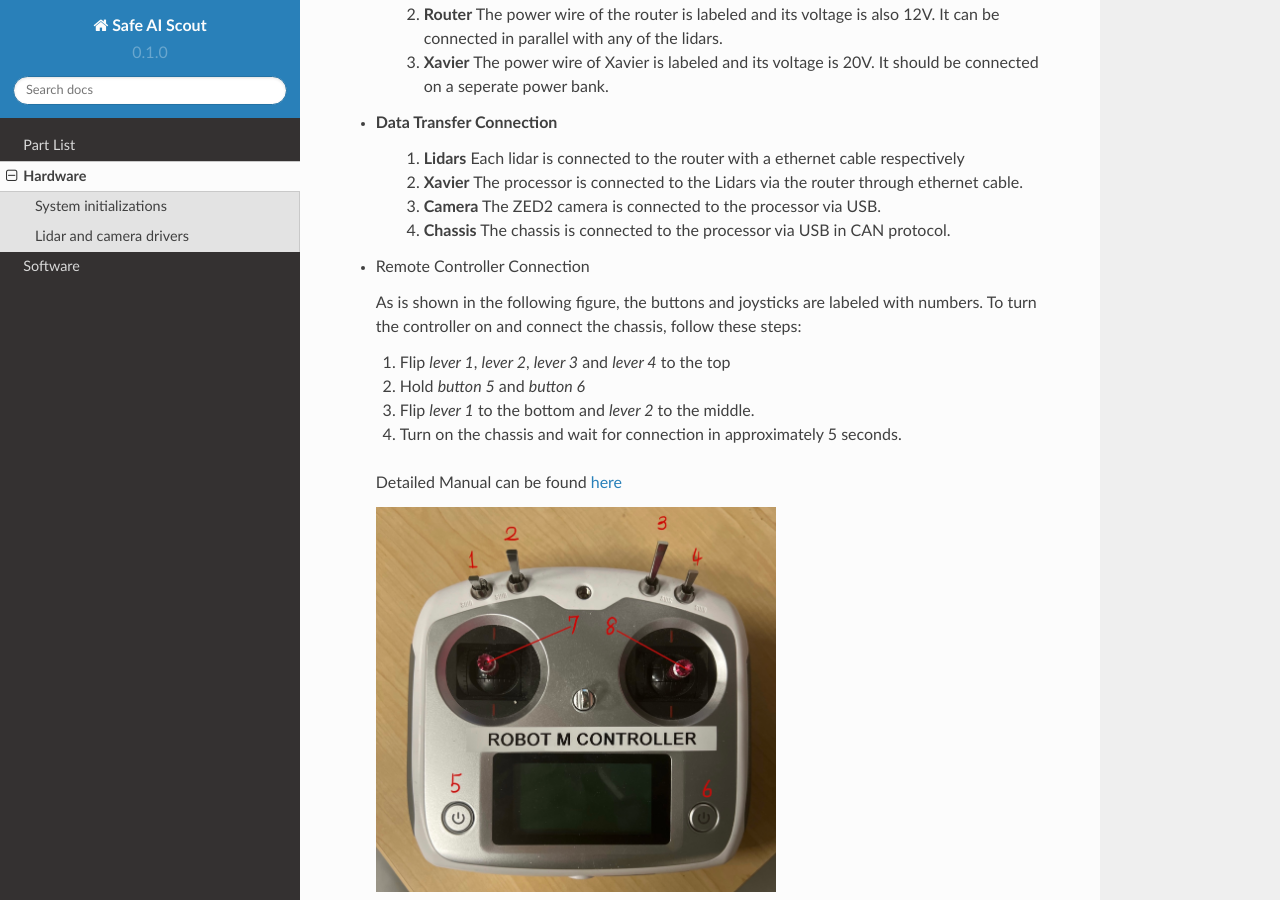
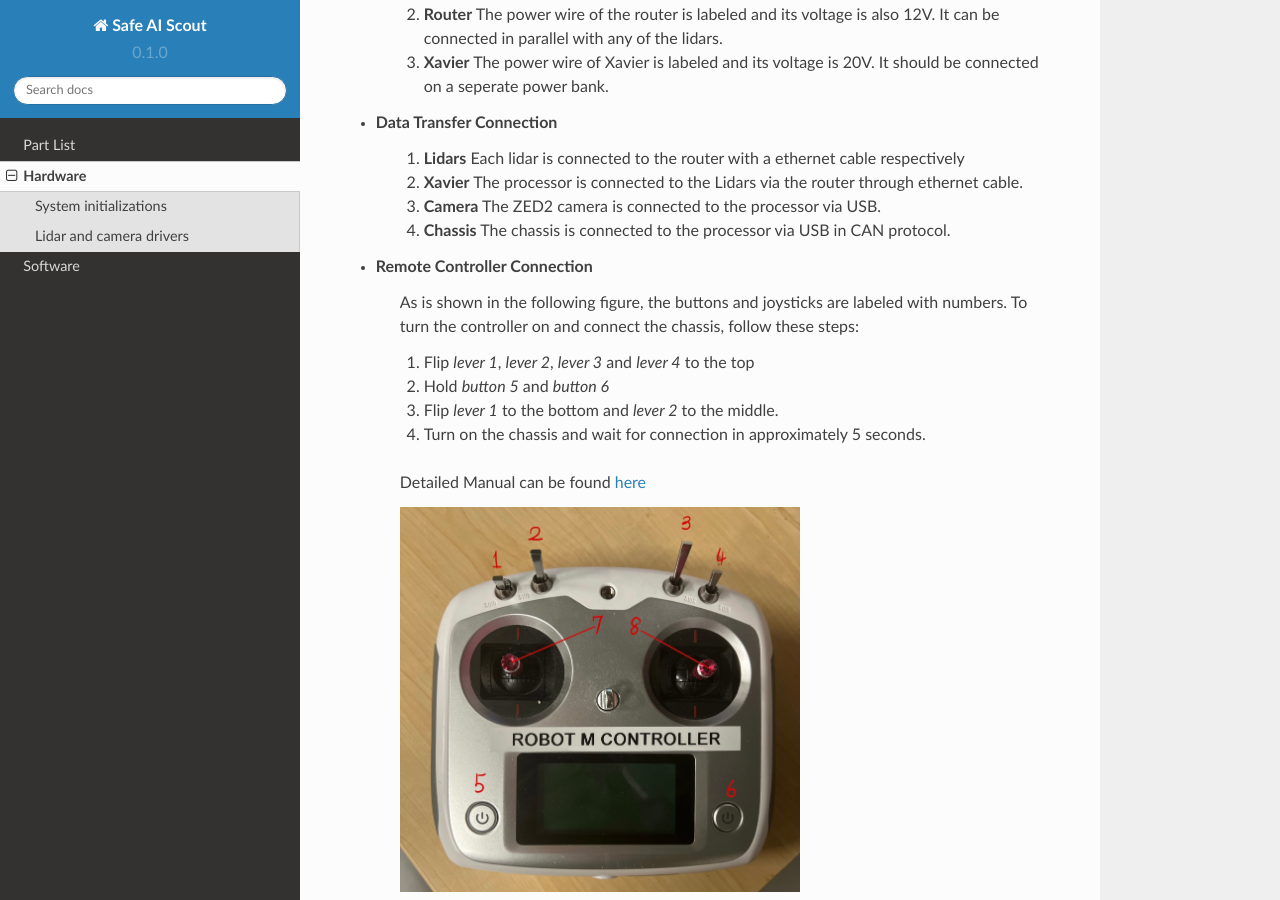
Before and after one commit to safeai-lab/SafeAI-Scout, a Sphinx documentation site: the page built from docs/source/hardware.rst, in a window 1280 px wide and 900 px high, scrolled down 345 px. Built offline with Sphinx 7.4.7 and the Read the Docs theme 2.0.0, drawn with Linux system fonts in a browser that asks for light colours; pages that are not in the unit, such as notebooks, are missing from menus.

Commit message:
Update hardware.rst

```diff
--- a/docs/source/hardware.rst
+++ b/docs/source/hardware.rst
@@ -25,21 +25,20 @@
       The chassis is connected to the processor via USB in CAN protocol.
 
 * Remote Controller Connection
+   As is shown in the following figure, the buttons and joysticks are labeled with numbers. To turn the controller on and connect the chassis, follow these steps:
 
-  As is shown in the following figure, the buttons and joysticks are labeled with numbers. To turn the controller on and connect the chassis, follow these steps:
+   1. Flip `lever 1`, `lever 2`, `lever 3` and `lever 4` to the top
 
-  1. Flip `lever 1`, `lever 2`, `lever 3` and `lever 4` to the top
+   2. Hold `button 5` and `button 6`
 
-  2. Hold `button 5` and `button 6`
+   3. Flip `lever 1` to the bottom and `lever 2` to the middle.
 
-  3. Flip `lever 1` to the bottom and `lever 2` to the middle.
+   4. Turn on the chassis and wait for connection in approximately 5 seconds.
 
-  4. Turn on the chassis and wait for connection in approximately 5 seconds.
+   Detailed Manual can be found  `here <https://www.generationrobots.com/media/agilex/SCOUT_MINI_UserManual_v1.0.1_EN.pdf>`_
 
-  Detailed Manual can be found  `here <https://www.generationrobots.com/media/agilex/SCOUT_MINI_UserManual_v1.0.1_EN.pdf>`_
-
-  .. image:: controller.jpg
-     :width: 400px
+   .. image:: controller.jpg
+      :width: 400px
 
 
 
```
